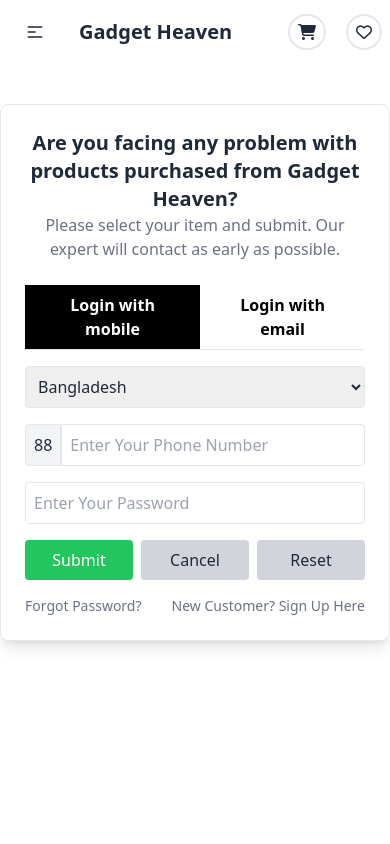
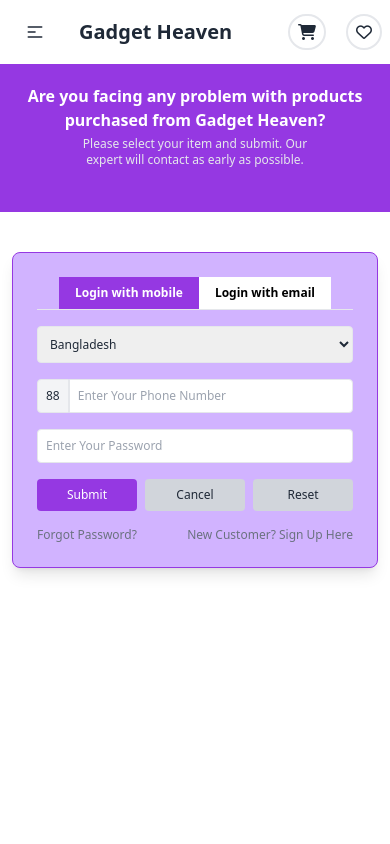
Before and after one commit to programming-hero-web-course-4/b10a8-gadget-heaven-shafriki, a React (Vite) app: page /trouble in a window 390 px wide. Shown: the top 844 px of the page. Built offline with nearby package versions, Linux system fonts and the light colour scheme.

Commit message:
added some design in dashboard, trouble, branch, details

```diff
--- a/src/components/Banner.jsx
+++ b/src/components/Banner.jsx
@@ -18,13 +18,8 @@
                 <p className='text-xs md:text-base text-white md:w-3/6 text-center'>
                     Explore the latest gadgets that will take your experience to the next level. From smart devices to the coolest accessories, we have it all!
                 </p>
-                <button
-                    onClick={handleShopNowClick}
-                    className='btn rounded-full text-[#9538E2] font-bold mt-5'
-                >
-                    Shop Now
-                </button>
-            </div>
+                <button onClick={handleShopNowClick} className='btn rounded-full text-[#9538E2] font-bold mt-5 md:px-10'>Shop Now</button>
+                </div>
 
             <div className='absolute bottom-28 md:-bottom-16 left-1/2 transform -translate-x-1/2 border-2 rounded-2xl'>
                 <img src={bannerImage} alt="" className='md:w-[60rem] md:h-[26rem] border-[12px] rounded-2xl border-[#F6F6F6] border-opacity-30'/>
--- a/src/components/Branch.jsx
+++ b/src/components/Branch.jsx
@@ -9,7 +9,14 @@
     const branchData = useLoaderData();
 
     return (
-        <div className="grid grid-cols-1 px-3 md:px-0 md:grid-cols-3 gap-5 max-w-screen-xl mx-auto mt-10">
+        <div>
+            <div className='bg-[#9538E2] flex flex-col items-center py-5 relative'>
+            <h2 className="text-base md:text-2xl font-semibold text-center mb-1 text-white">Get In Touch</h2>
+
+            <p className="text-xs md:text-base text-center text-gray-200 w-4/6 md:w-3/6 mb-6">Discover Gadget Heaven everywhere! Access all branch locations and contact numbers here for seamless support and assistance anytime, anywhere.</p>
+            </div>
+
+            <div className="grid grid-cols-1 px-3 md:px-0 md:grid-cols-3 gap-5 max-w-screen-xl mx-auto mt-10">
             {branchData.map((branch) => (
                 <div key={branch.contact} className="p-4 bg-[#D6F1F9] border-2 border-[#3B6978] rounded-lg shadow-md flex items-center gap-5">
 
@@ -31,6 +38,7 @@
                 </div>
             ))}
         </div>
+        </div>
     );
 };
 
--- a/src/pages/Details.jsx
+++ b/src/pages/Details.jsx
@@ -49,11 +49,11 @@
 
             <div className='flex flex-col items-center text-white relative'>
 
-                <h1 className='font-bold text-lg py-2'>Product Details</h1>
+                <h1 className='font-bold md:text-xl py-2'>Product Details</h1>
 
                 <p className='md:w-2/5 text-center text-sm'>Explore the latest gadgets that will take your experience to the next level. From smart devices to the coolest accessories, we have it all!</p>
 
-                <div className="bg-white text-black max-w-screen-lg mx-auto absolute top-28 p-4 rounded-lg shadow-lg">
+                <div className="bg-white text-black max-w-screen-lg mx-auto absolute top-28 p-4 rounded-xl shadow-lg">
                     <div className="hero-content flex flex-col lg:flex-row">
 
                         <img src={product.product_image} className="max-w-full lg:max-w-sm rounded-lg mb-4 lg:mb-0 lg:mr-6 border-2 py-2"/>
@@ -71,7 +71,7 @@
 
                                 <h3 className="font-semibold mt-4">Specifications:</h3>
 
-                                <ul className="list-decimal list-inside mb-4 text-xs">
+                                <ul className="list-decimal list-inside mb-4 text-xs text-gray-500">
                                     {product.specifications.map((spec, index) => (
                                         <li key={index}>{spec}</li>
                                     ))}</ul>
@@ -94,7 +94,7 @@
 
                             <div className='flex items-center gap-6'>
 
-                                <button className="btn btn-primary rounded-full mt-4 w-full" onClick={handleAddToCart} disabled={isAddedToCart}> Add to Cart </button>
+                                <button className="btn btn-primary rounded-full mt-4 w-full" onClick={handleAddToCart} disabled={isAddedToCart}> Add to Cart <i class="fa-solid fa-cart-shopping"></i> </button>
 
                                 <i className="fa-regular fa-heart mt-5 bg-gray-200 p-1 rounded-full border-2 cursor-pointer" onClick={handleAddToWishlist}></i>
 
--- a/src/pages/Statistics.jsx
+++ b/src/pages/Statistics.jsx
@@ -6,8 +6,8 @@
     }, []);
 
     return (
-        <div>
-            Statistics optional page vai
+        <div className='text-center mt-52'>
+            <p className='md:text-5xl font-bold text-rose-500'>No Data Found. Working on it!</p>
         </div>
     );
 };
--- a/src/pages/Trouble.jsx
+++ b/src/pages/Trouble.jsx
@@ -75,83 +75,63 @@
     };
 
     return (
-        <div className="max-w-md mx-auto mt-10 p-6 border rounded-lg shadow-lg">
+        <div>
+            <div className='bg-[#9538E2] flex flex-col items-center py-5 relative'>
+            <h2 className="text-base md:text-2xl font-semibold text-center mb-1 text-white">Are you facing any problem with products purchased from Gadget Heaven?</h2>
+
+            <p className="text-xs md:text-base text-center text-gray-200 w-4/6 md:w-1/4 mb-6">Please select your item and submit. Our expert will contact as early as possible.</p>
+            </div>
+
+            <div className="max-w-md md:mx-auto mt-10 p-6 border rounded-lg shadow-lg bg-[#D1B3FF] border-[#9538E2] mx-3">
             <ToastContainer></ToastContainer>
-            <h2 className="text-xl font-semibold text-center">Are you facing any problem with products purchased from Gadget Heaven?</h2>
-            <p className="text-center text-gray-500 mb-6">Please select your item and submit. Our expert will contact as early as possible.</p>
 
             <div className="flex justify-center border-b mb-4">
-                <button
-                    className={`px-4 py-2 ${tab === "mobile" ? "bg-black text-white" : "bg-white text-black"} font-semibold`}
-                    onClick={() => setTab("mobile")}
-                >
-                    Login with mobile
+                <button className={`px-4 py-2 ${tab === "mobile" ? "bg-[#9538E2] text-white" : "bg-white text-black"} text-xs md:text-base  font-semibold`} onClick={() => setTab("mobile")}>Login with mobile
                 </button>
-                <button
-                    className={`px-4 py-2 ${tab === "email" ? "bg-black text-white" : "bg-white text-black"} font-semibold`}
-                    onClick={() => setTab("email")}
-                >
-                    Login with email
-                </button>
+
+                <button className={`px-4 py-2 ${tab === "email" ? "bg-[#9538E2]  text-white" : "bg-white text-black"} text-xs md:text-base font-semibold`} onClick={() => setTab("email")} > Login with email</button>
             </div>
 
             <div>
                 <div className="mb-4">
-                    <select className="w-full p-2 border rounded">
+                    <select className="w-full p-2 border rounded text-xs md:text-base">
                         <option>Bangladesh</option>
                     </select>
                 </div>
 
                 {/*  phone input */}
                 {tab === "mobile" && (
-                    <div className="flex items-center mb-4">
+                    <div className="flex items-center mb-4 text-xs md:text-base">
                         <span className="border p-2 rounded-l bg-gray-100">88</span>
-                        <input
-                            type="tel"
-                            placeholder="Enter Your Phone Number"
-                            className="w-full p-2 border rounded-r"
-                            value={formData.phone}
-                            onChange={(e) => setFormData({ ...formData, phone: e.target.value })}
-                        />
+                        <input type="tel" placeholder="Enter Your Phone Number" className="w-full p-2 border rounded-r" value={formData.phone} onChange={(e) => setFormData({ ...formData, phone: e.target.value })}/>
                     </div>
                 )}
 
                 {/* email input */}
                 {tab === "email" && (
-                    <div className="mb-4">
-                        <input
-                            type="email"
-                            placeholder="Enter Your Email Address"
-                            className="w-full p-2 border rounded"
-                            value={formData.email}
-                            onChange={(e) => setFormData({ ...formData, email: e.target.value })}
-                        />
+                    <div className="mb-4 ">
+                        <input type="email" placeholder="Enter Your Email Address" className="w-full p-2 border rounded " value={formData.email} onChange={(e) => setFormData({ ...formData, email: e.target.value })} />
                     </div>
                 )}
 
                 {/* pass Input */}
                 <div className="mb-4">
-                    <input
-                        type="password"
-                        placeholder="Enter Your Password"
-                        className="w-full p-2 border rounded"
-                        value={formData.password}
-                        onChange={(e) => setFormData({ ...formData, password: e.target.value })}
-                    />
+                    <input type="password" placeholder="Enter Your Password" className="w-full p-2 border rounded text-xs md:text-base" value={formData.password} onChange={(e) => setFormData({ ...formData, password: e.target.value })} />
                 </div>
 
-                <div className="flex space-x-2 mb-4">
-                    <button onClick={handleSubmit} className="w-full bg-green-500 text-white py-2 rounded">Submit</button>
+                <div className="flex space-x-2 mb-4 text-xs md:text-base">
+                    <button onClick={handleSubmit} className="w-full bg-[#9538E2] text-white py-2 rounded">Submit</button>
                     <button onClick={() => {}} className="w-full bg-gray-300 py-2 rounded">Cancel</button>
                     <button onClick={handleReset} className="w-full bg-gray-300 py-2 rounded">Reset</button>
                 </div>
 
-                <div className="flex justify-between text-sm text-gray-500">
+                <div className="flex justify-between text-sm text-gray-500 text-xs md:text-base">
                     <a href="#" className="hover:underline">Forgot Password?</a>
                     <a href="#" className="hover:underline">New Customer? Sign Up Here</a>
                 </div>
             </div>
         </div>
+        </div>
     );
 };
 
```
Also changed, not shown: src/pages/Dashboard.jsx (+4 -4 lines).
